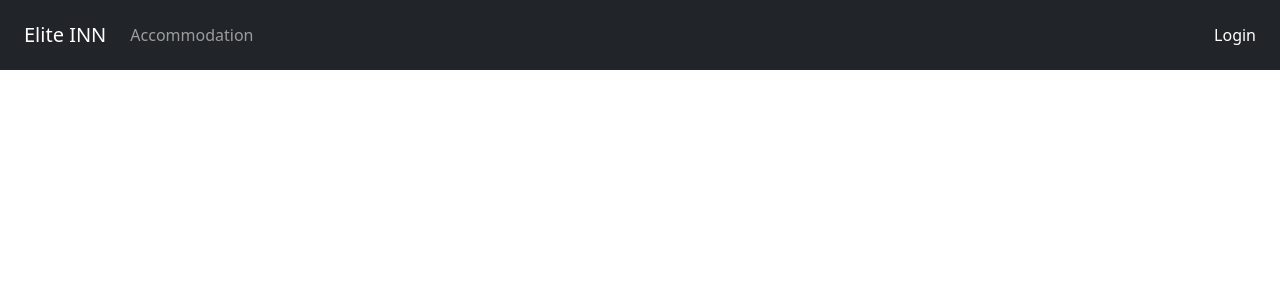
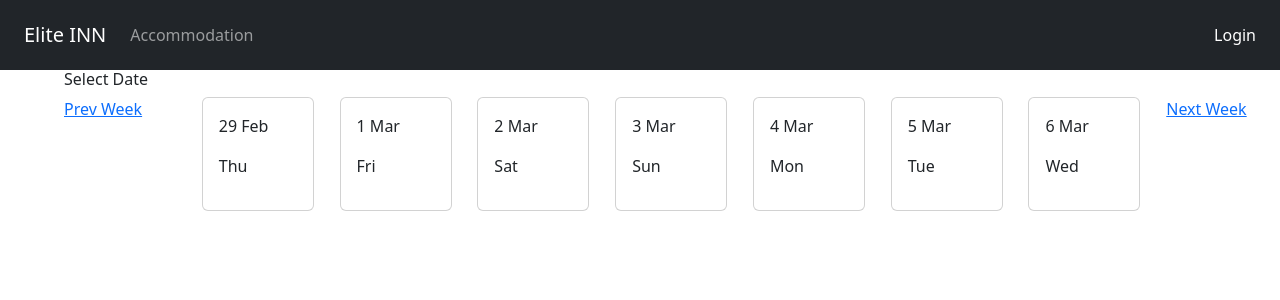
Before and after one commit to BalajiStark/Elite-Inn, an Angular app: page /book in a window 1280 px wide. Before the commit this address led to /. Shown: the top 300 px of the page. Built offline with nearby package versions, Linux system fonts and the light colour scheme.

Commit message:
Added date select feature

```diff
--- /dev/null
+++ b/src/app/components/book/book.component.css
@@ -0,0 +1,4 @@
+.book-room {
+    margin-left: 5%;
+    margin-top: 5%;
+}
--- /dev/null
+++ b/src/app/components/book/book.component.html
@@ -0,0 +1,21 @@
+<div class="book-room">
+    <h6>Select Date</h6>
+    <div class="row">
+        <ng-container>
+            <div class="col">
+                <a class="select-week" (click)="decreaseWeek()">Prev Week</a>
+            </div>
+            <div class="col" *ngFor="let d of dates">
+                <div class="card" style="width: 7rem;">
+                    <div class="card-body">
+                        <p> {{ d.getDate() + " " + d.toLocaleString('default', { month: 'short' }) }} </p>
+                        <p> {{ d.toLocaleString('en-us', { weekday: 'short' }) }} </p>
+                    </div>
+                </div>
+            </div>
+            <div class="col">
+                <a class="select-week" (click)="increaseWeek()">Next Week</a>
+            </div>
+        </ng-container>
+    </div>
+</div>
--- /dev/null
+++ b/src/app/components/book/book.component.ts
@@ -0,0 +1,42 @@
+import { Component, OnInit } from '@angular/core';
+
+@Component({
+  selector: 'app-book',
+  templateUrl: './book.component.html',
+  styleUrl: './book.component.css'
+})
+export class BookComponent {
+
+  dates: Date[] = [];
+  tDate = new Date();
+
+  constructor() {
+    for (let i = 0; i < 7; i++) {
+      let today = new Date();
+      today.setDate(today.getDate() + i);
+      this.dates.push(today);
+    }
+  }
+
+  increaseWeek()
+  {
+    var lastDate = this.dates[6];
+    this.dates = [];
+    for (let i = 0; i < 7; i++) {
+      const today = new Date(lastDate);
+      today.setDate(today.getDate() + i + 1);
+      this.dates.push(today);
+    }
+  }
+
+  decreaseWeek()
+  {
+    var lastDate = this.dates[0];
+    this.dates = [];
+    for (let i = 0; i < 7; i++) {
+      const today = new Date(lastDate);
+      today.setDate(today.getDate() - 7 + i);
+      this.dates.push(today);
+    }
+  }
+}
--- a/src/app/components/login/login.component.ts
+++ b/src/app/components/login/login.component.ts
@@ -1,6 +1,6 @@
 import { Component } from '@angular/core';
 import { FormControl, FormGroup, Validators } from '@angular/forms';
-import { Guest } from '../../model/Guest';
+import { Guest } from '../../model/Guest.model';
 import { HttpClient } from '@angular/common/http';
 import { Router } from '@angular/router';
 import { GuestService } from '../../shared/guest.service';
--- a/src/app/components/navbar/navbar.component.html
+++ b/src/app/components/navbar/navbar.component.html
@@ -7,7 +7,7 @@
           <a class="nav-link" aria-current="page" href="/accommodation">Accommodation</a>
         </li>
         <li class="nav-item" *ngIf="isSignedIn">
-          <a class="nav-link" aria-current="page" href="">Book</a>
+          <a class="nav-link" aria-current="page" href="/book">Book</a>
         </li>
         <li class="nav-item" *ngIf="isSignedIn">
           <a class="nav-link" aria-current="page" href="">My Bookings</a>
--- a/src/app/components/navbar/navbar.component.ts
+++ b/src/app/components/navbar/navbar.component.ts
@@ -1,6 +1,6 @@
 import { Component } from '@angular/core';
 import { GuestService } from '../../shared/guest.service';
-import { Guest } from '../../model/Guest';
+import { Guest } from '../../model/Guest.model';
 
 @Component({
   selector: 'app-navbar',
--- a/src/app/shared/guest.service.ts
+++ b/src/app/shared/guest.service.ts
@@ -1,6 +1,6 @@
 import { HttpClient } from '@angular/common/http';
 import { Injectable } from '@angular/core';
-import { Guest } from '../model/Guest';
+import { Guest } from '../model/Guest.model';
 import { Subject } from 'rxjs';
 
 @Injectable({
```
Also changed, not shown: src/app/app.module.ts (+5 -2 lines), src/app/model/Guest.model.ts (renamed from src/app/model/Guest.ts), 1 other file (tests, documents, lock files or other folders).
